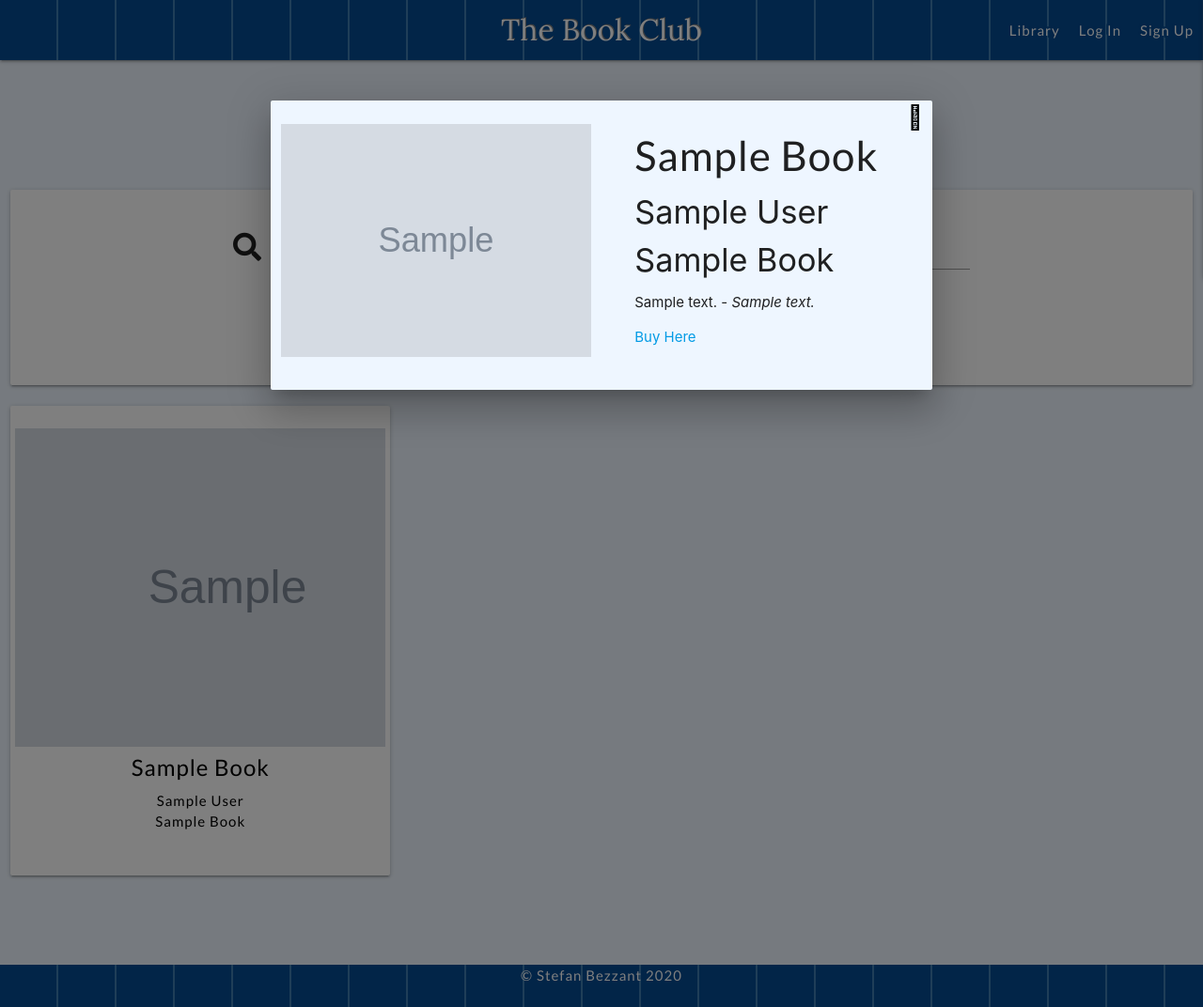
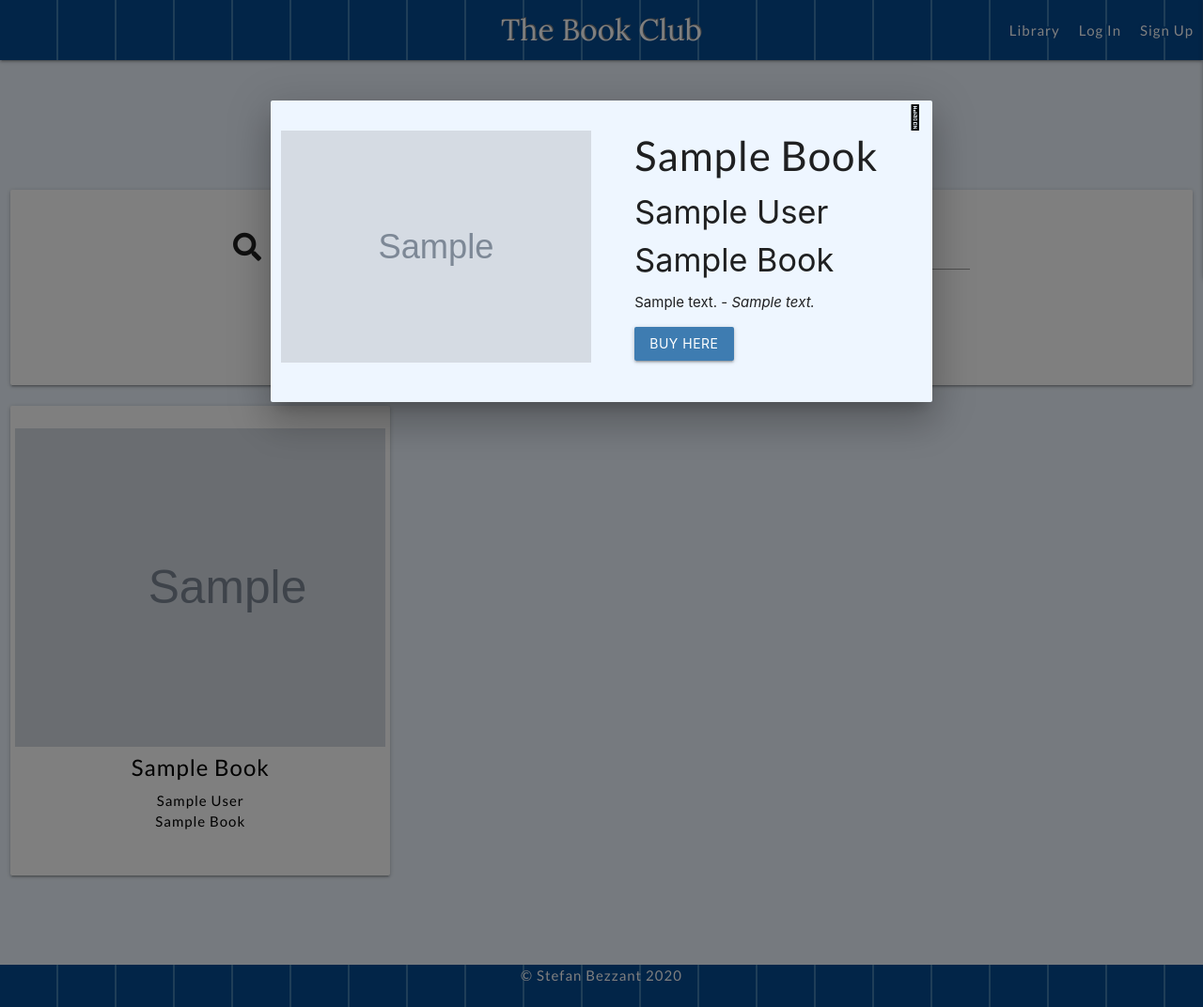
Before and after one commit to stefbez/the-book-club, a Flask app: page / in a window 1280 px wide, after a click that opens the changed part. Shown: the whole page at 94% size. Run offline with Flask 2, Linux system fonts and the light colour scheme; grey boxes marked "Sample" are stand-in pictures; a database or web service that is not in the repository returns one stand-in record (values such as "Sample title"); some libraries are stand-ins or nearby versions.

Commit message:
Add buy here button instead of having just the text

```diff
--- a/templates/library.html
+++ b/templates/library.html
@@ -65,7 +65,7 @@
 
                         <p>{{ book.book_review }} - <span class="review-by-text">{{ book.review_by }}</span></p>
                         <a href="https://www.amazon.co.uk/s?k={{ book.book_title }}+{{ book.book_author }}"
-                            target="_blank">Buy Here</a>
+                            class="btn light-btn" target="_blank">Buy Here</a>
                     </div>
                 </div>
             </div>
```
